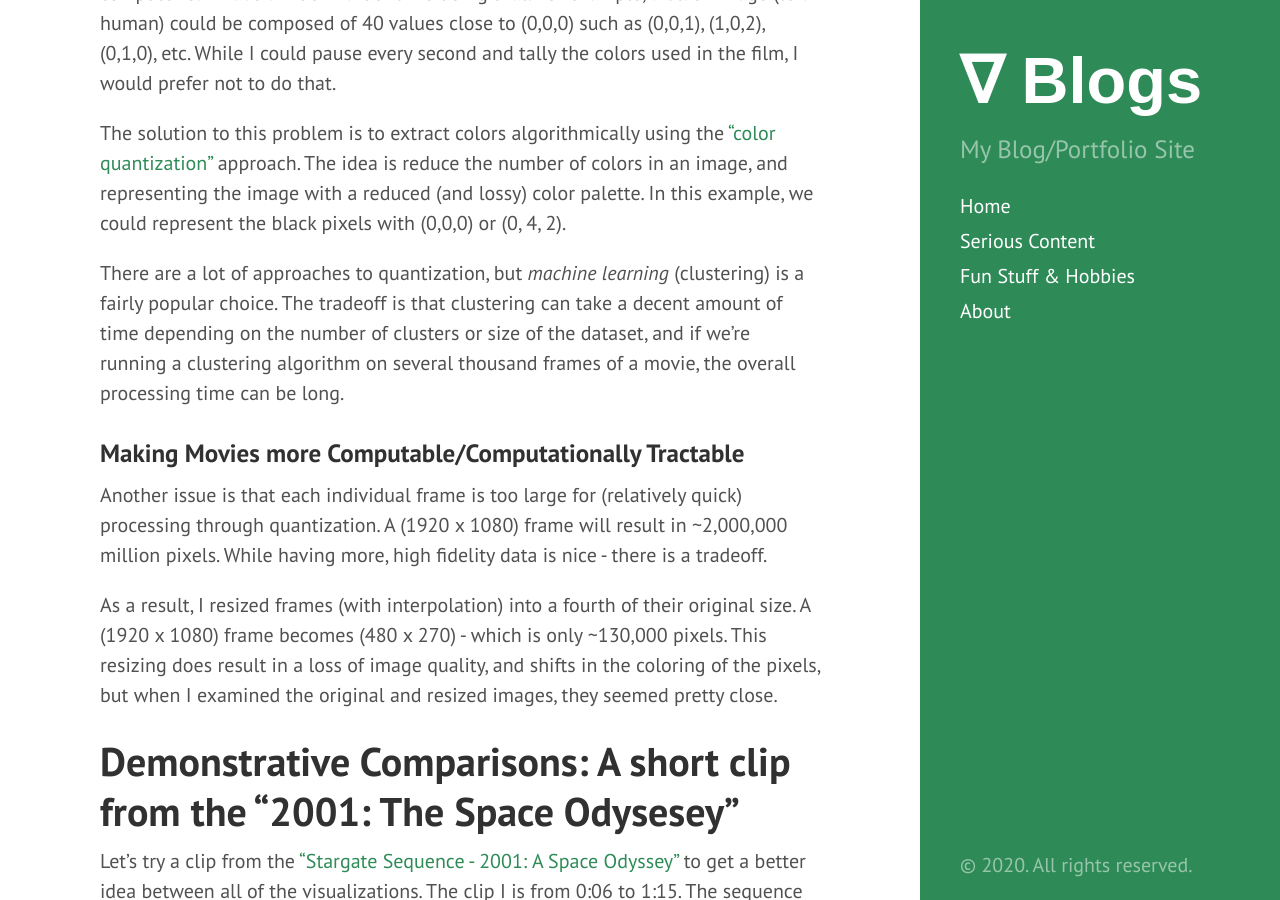
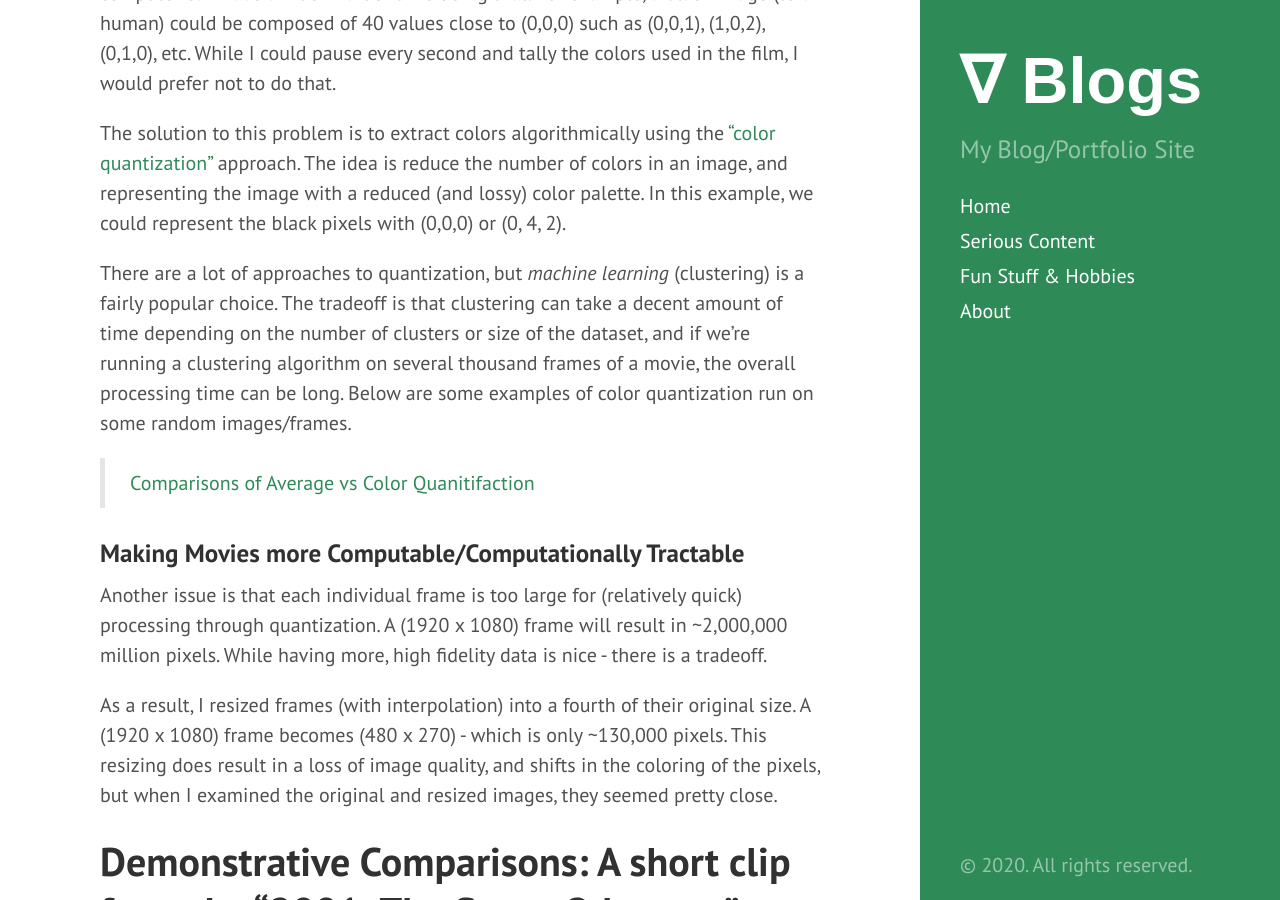
Before and after one commit to tedkim97/tedkim97.github.io, a Jekyll site: the page built from _posts/2020-06-12-movie_vis_presentable.md, in a window 1280 px wide and 900 px high, scrolled down 7289 px. Built offline with Jekyll 4.4.1, drawn with Linux system fonts in a browser that asks for light colours; a script that is not in the unit is left out.

Commit message:
added more posts

```diff
--- a/_posts/2020-06-12-movie_vis_presentable.md
+++ b/_posts/2020-06-12-movie_vis_presentable.md
@@ -114,7 +114,9 @@ I've vaguely referred to "extracting colors" with a clustering algorithm, but I'
 
 The solution to this problem is to extract colors algorithmically using the ["color quantization"](https://en.wikipedia.org/wiki/Color_quantization) approach. The idea is reduce the number of colors in an image, and representing the image with a reduced (and lossy) color palette. In this example, we could represent the black pixels with (0,0,0) or (0, 4, 2).
 
-There are a lot of approaches to quantization, but *machine learning* (clustering) is a fairly popular choice. The tradeoff is that clustering can take a decent amount of time depending on the number of clusters or size of the dataset, and if we're running a clustering algorithm on several thousand frames of a movie, the overall processing time can be long.
+There are a lot of approaches to quantization, but *machine learning* (clustering) is a fairly popular choice. The tradeoff is that clustering can take a decent amount of time depending on the number of clusters or size of the dataset, and if we're running a clustering algorithm on several thousand frames of a movie, the overall processing time can be long. Below are some examples of color quantization run on some random images/frames.
+
+<blockquote class="imgur-embed-pub" lang="en" data-id="a/IaiP8tc"><a href="//imgur.com/a/IaiP8tc">Comparisons of Average vs Color Quanitifaction</a></blockquote><script async src="//s.imgur.com/min/embed.js" charset="utf-8"></script>
 
 ### Making Movies more Computable/Computationally Tractable
 Another issue is that each individual frame is too large for (relatively quick) processing through quantization. A (1920 x 1080) frame will result in \~2,000,000 million pixels. While having more, high fidelity data is nice - there is a tradeoff.
```
